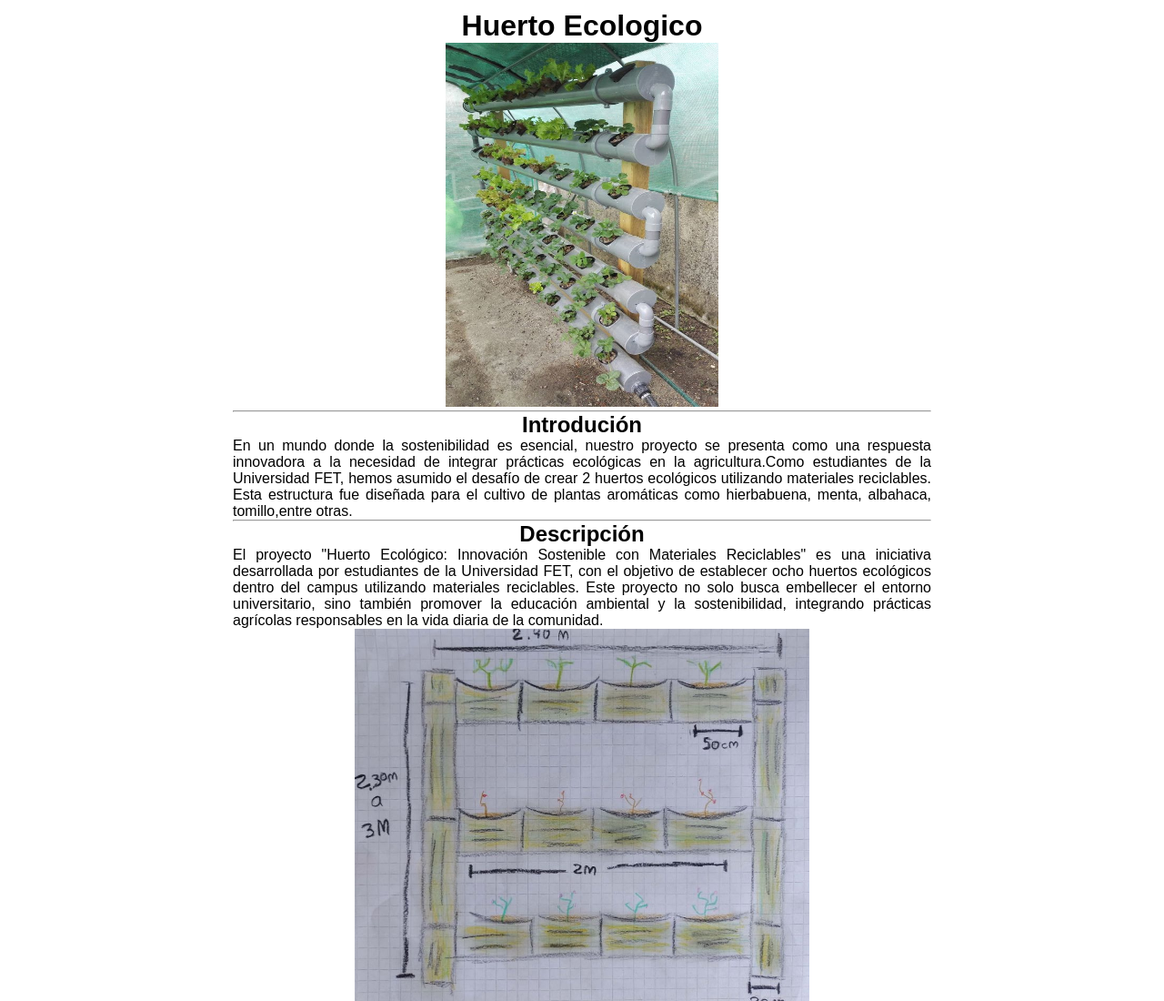
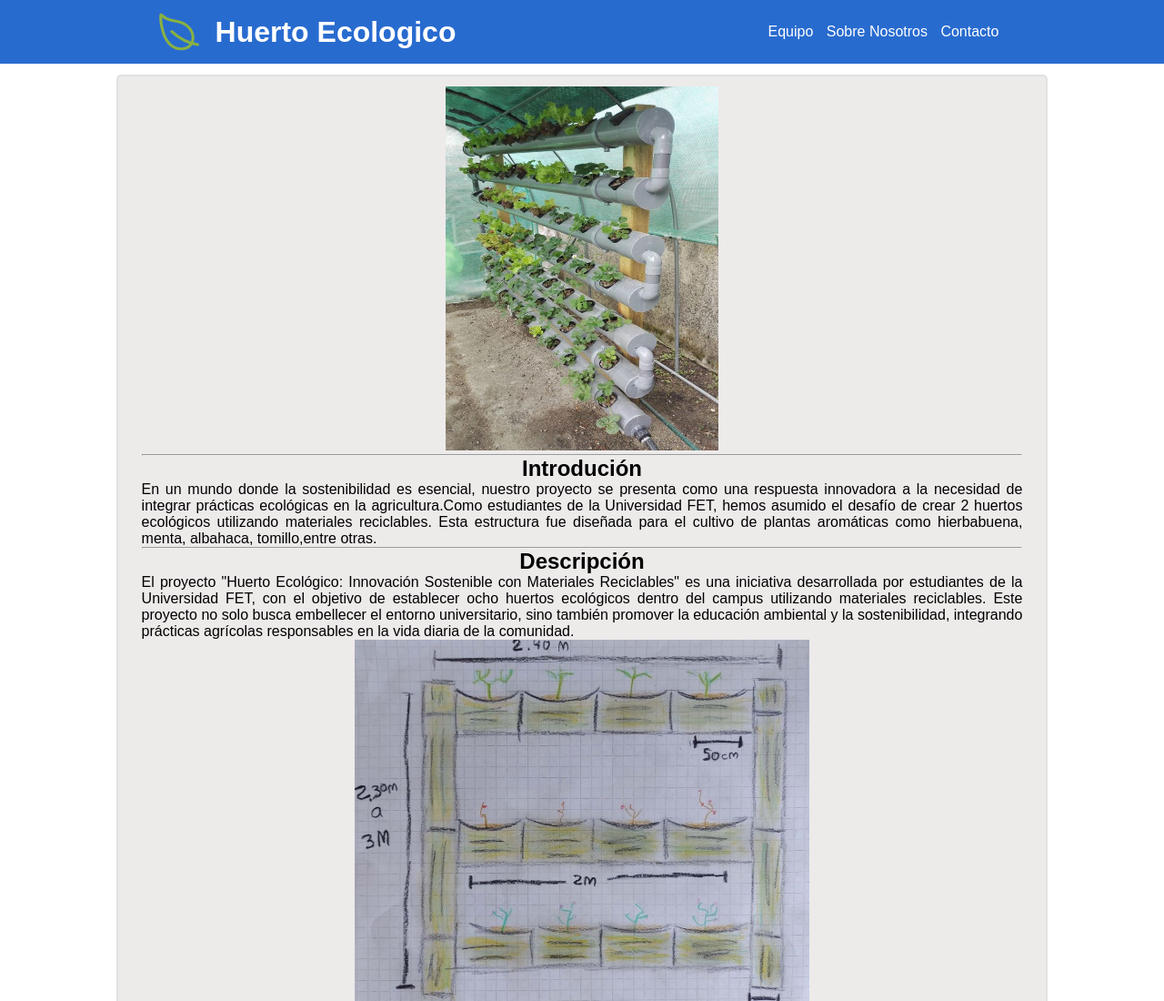
Before and after one commit to Ninjaky22/Huerto, a plain HTML site: page index.html in a window 1280 px wide. Shown: the top 1100 px of the page at 91% size. Drawn offline with nearby package versions, Linux system fonts and the light colour scheme.

Commit message:
agrega el header, imagenes de equipo

```diff
--- a/index.html
+++ b/index.html
@@ -7,8 +7,19 @@
 </head>
 
 <body>
+    <header class="header">
+        <div class="container-logo">
+            <ion-icon class="logo" name="leaf-outline"></ion-icon>
+            <h1>Huerto Ecologico</h1>
+        </div>
+        <nav>
+            <a href="#">Equipo</a>
+            <a href="#">Sobre Nosotros</a>
+            <a href="#">Contacto</a>
+        </nav>
+    </header>
     <div class="centrar">
-        <h1>Huerto Ecologico</h1>
+
         <img src="img/porta.jpg" width="300" height="400">
 
         <div style="text-align: center;">
--- a/style.css
+++ b/style.css
@@ -1,7 +1,38 @@
-
+.header{
+    background-color: #286bcf;
+    height: 70px;
+    display: flex;
+    align-items: center;
+    justify-content: space-around;
+}
+.container-logo{
+    display: flex;
+    align-items: center;
+    color: #fff;
+}
+.container-logo>h1{
+    margin-left: 15px;
+}
+.logo{
+    font-size: 50px;
+    color: rgb(136 177 67);
+}
+nav>a{
+    color: #fff;
+    text-decoration: none;
+    margin-right: 10px;
+}
+nav>a:hover{
+    color: rgb(136 177 67);
+}
 .centrar{
     text-align: center;
-    padding: 10px 20%;
+    padding: 11px 2%;
+    background-color: #edeaea;
+    width: 80%;
+    margin: 12px auto;
+    border-radius: 5px;
+    border: 2px solid #e1e1e1;
 }
 p{
     text-align: justify;
```
Also changed, not shown: Equipo.html (+12 -1 lines).
